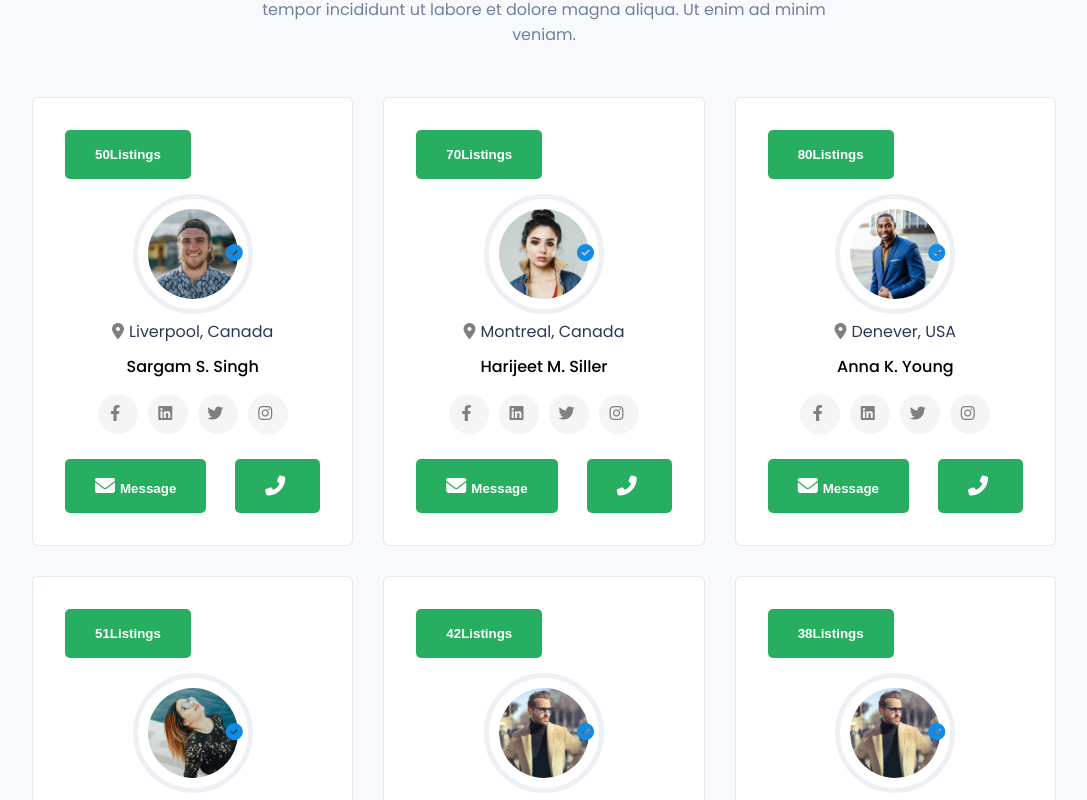
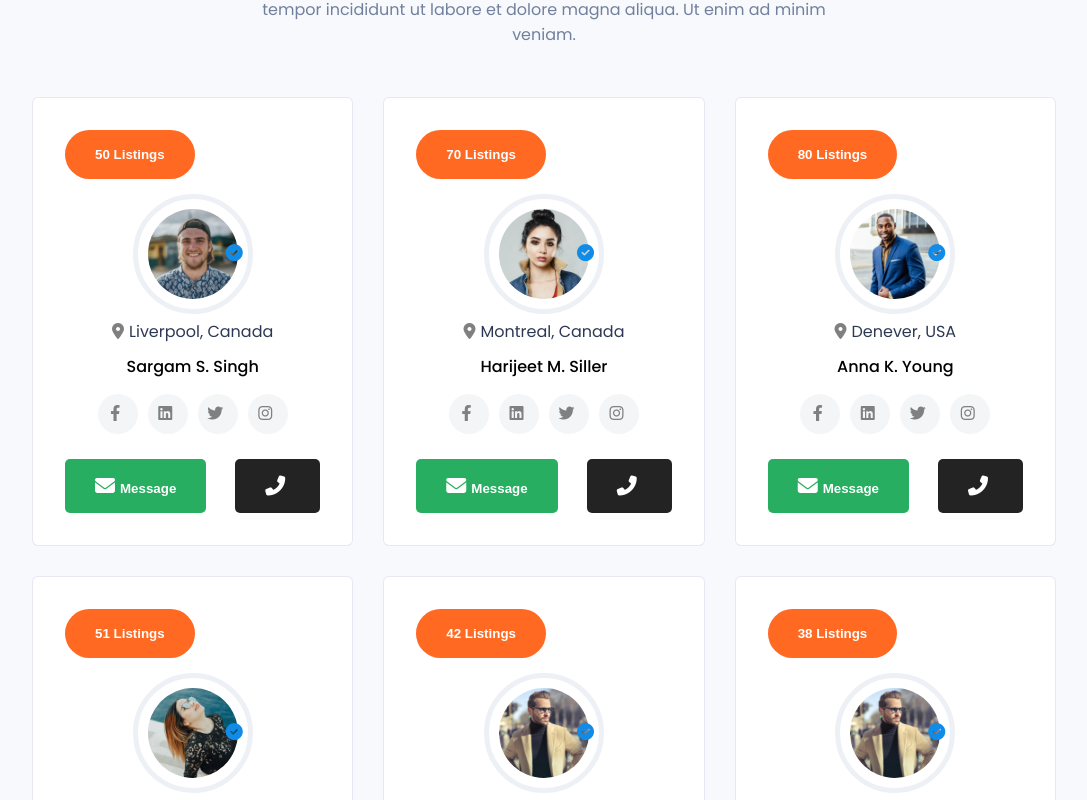
Before and after one commit to Natalia1607/Modern-Real-Estate-App, a React (Create React App) app: page / in a window 1280 px wide. Shown: the part 4060-4860 px from the top of the page, without its empty margins (96-1183 px from the left). Built offline with nearby package versions, Linux system fonts and the light colour scheme.

Commit message:
Team component

```diff
--- a/src/App.css
+++ b/src/App.css
@@ -125,3 +125,13 @@ img {
   border-radius: 50px;
   font-size: 20px;
 }
+
+.btn3 {
+  background: #ff6922;
+  border-radius: 50px;
+}
+
+.btn4 {
+  background-color: #232323;
+  color: #fff;
+}
--- a/src/components/home/team/Team.jsx
+++ b/src/components/home/team/Team.jsx
@@ -13,7 +13,7 @@ const Team = () => {
             {team.map((val, index) => {
               return (
                 <div className="box" key={index}>
-                  <button className="btn3">{val.list}Listings</button>
+                  <button className="btn3">{val.list} Listings</button>
                   <div className="details">
                     <div className="img">
                       <img src={val.cover} alt="" />
@@ -33,7 +33,7 @@ const Team = () => {
                         <i className="fa fa-envelope"></i>
                         Message
                       </button>
-                      <button>
+                      <button className='btn4'>
                         <i className="fa fa-phone-alt"></i>
                       </button>
                     </div>
```
